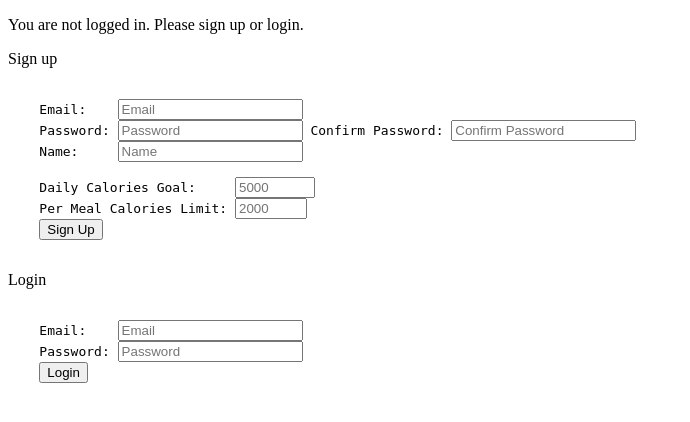
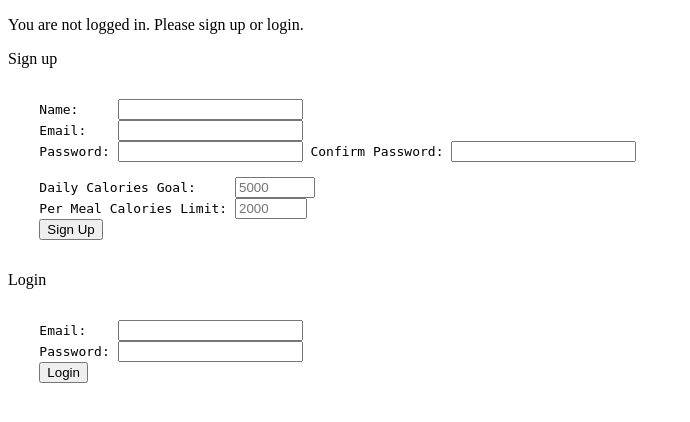
Before and after one commit to JQ100/nourishcampus, a Flask app: page /customer in a window 1280 px wide. Shown: the top 422 px of the page, without its empty margins (0-690 px from the left). Run offline with Flask 2, Linux system fonts and the light colour scheme; some libraries are stand-ins or nearby versions.

Commit message:
remove place holders in the customer login/signup page

```diff
--- a/nourish_campus/blueprints/customer/templates/views/unauthenticated.html
+++ b/nourish_campus/blueprints/customer/templates/views/unauthenticated.html
@@ -3,9 +3,9 @@
 <form method="POST" action="">
     <pre>
     {{ register_form.hidden_tag() }}
-    Email:    {{ register_form.email( placeholder = "Email") }}
-    Password: {{ register_form.password( placeholder = "Password") }} Confirm Password: {{ register_form.confirm_password( placeholder = "Confirm Password") }}
-    Name:     {{ register_form.name( placeholder = "Name") }}
+    Name:     {{ register_form.name() }}
+    Email:    {{ register_form.email() }}
+    Password: {{ register_form.password() }} Confirm Password: {{ register_form.confirm_password() }}
 
     Daily Calories Goal:     {{ register_form.daily_calories_goal( placeholder = "5000") }}
     Per Meal Calories Limit: {{ register_form.per_meal_calories_limit( placeholder = "2000") }}
@@ -16,8 +16,8 @@
 <form method="POST" action="">
     <pre>
     {{ login_form.hidden_tag() }}
-    Email:    {{ login_form.email(placeholder = "Email") }}
-    Password: {{ login_form.password(placeholder = "Password") }}
+    Email:    {{ login_form.email() }}
+    Password: {{ login_form.password() }}
     {{ login_form.submit() }}
     </pre>
 </form>
```
